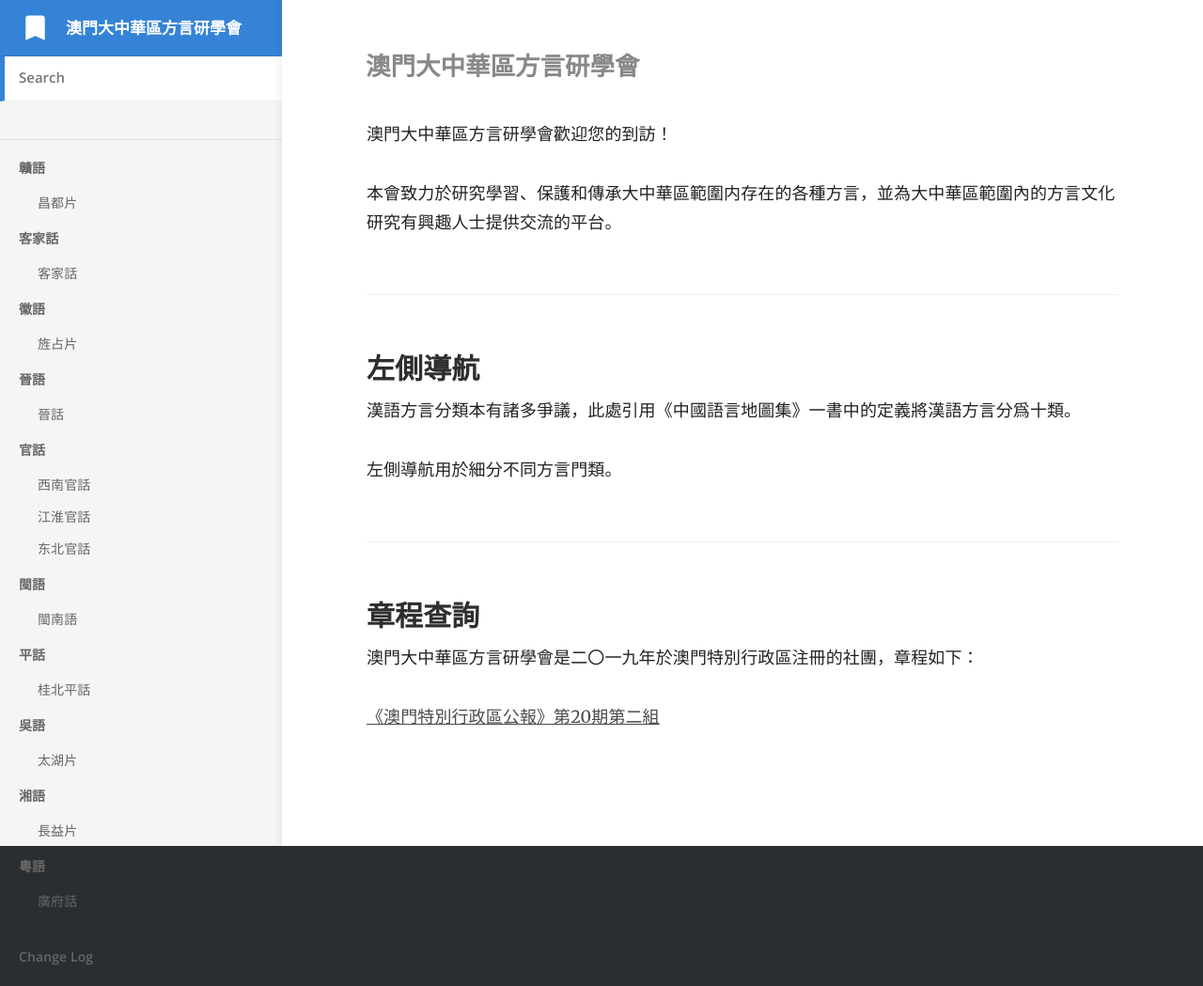
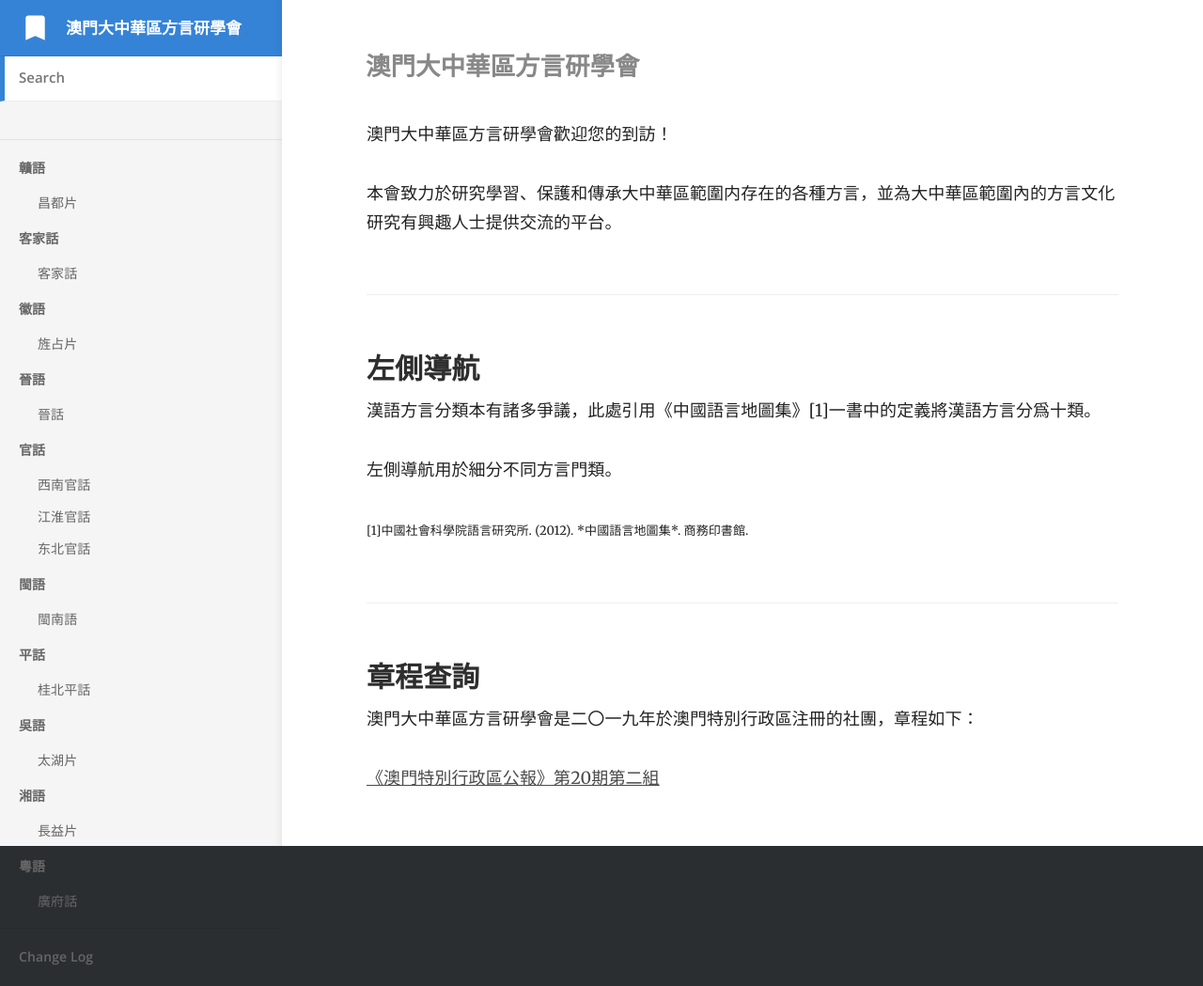
Before and after one commit to zttofficial/zttofficial.github.io, a Jekyll site: the page built from index.md, in a window 1280 px wide. Shown: the whole page at 94% size. Built offline with Jekyll 4.4.1, drawn with Linux system fonts in a browser that asks for light colours.

Commit message:
Update index.md

```diff
--- a/index.md
+++ b/index.md
@@ -9,9 +9,13 @@
 
 ### 左側導航
 
-漢語方言分類本有諸多爭議，此處引用《中國語言地圖集》一書中的定義將漢語方言分爲十類。
+漢語方言分類本有諸多爭議，此處引用《中國語言地圖集》[1]一書中的定義將漢語方言分爲十類。
 
 左側導航用於細分不同方言門類。
+
+
+
+<font size=2>[1]中國社會科學院語言研究所. (2012). *中國語言地圖集*. 商務印書館.</font>
 
 ### 章程查詢
 
```
